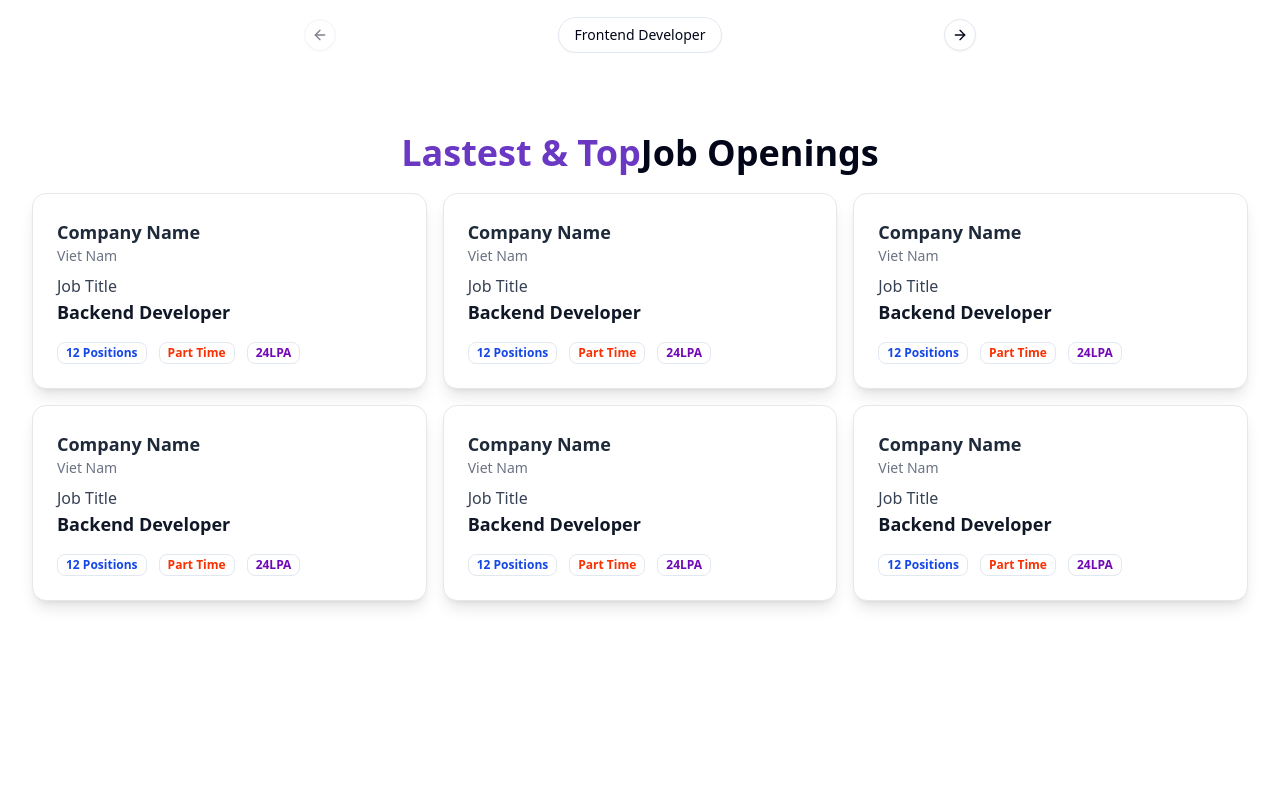
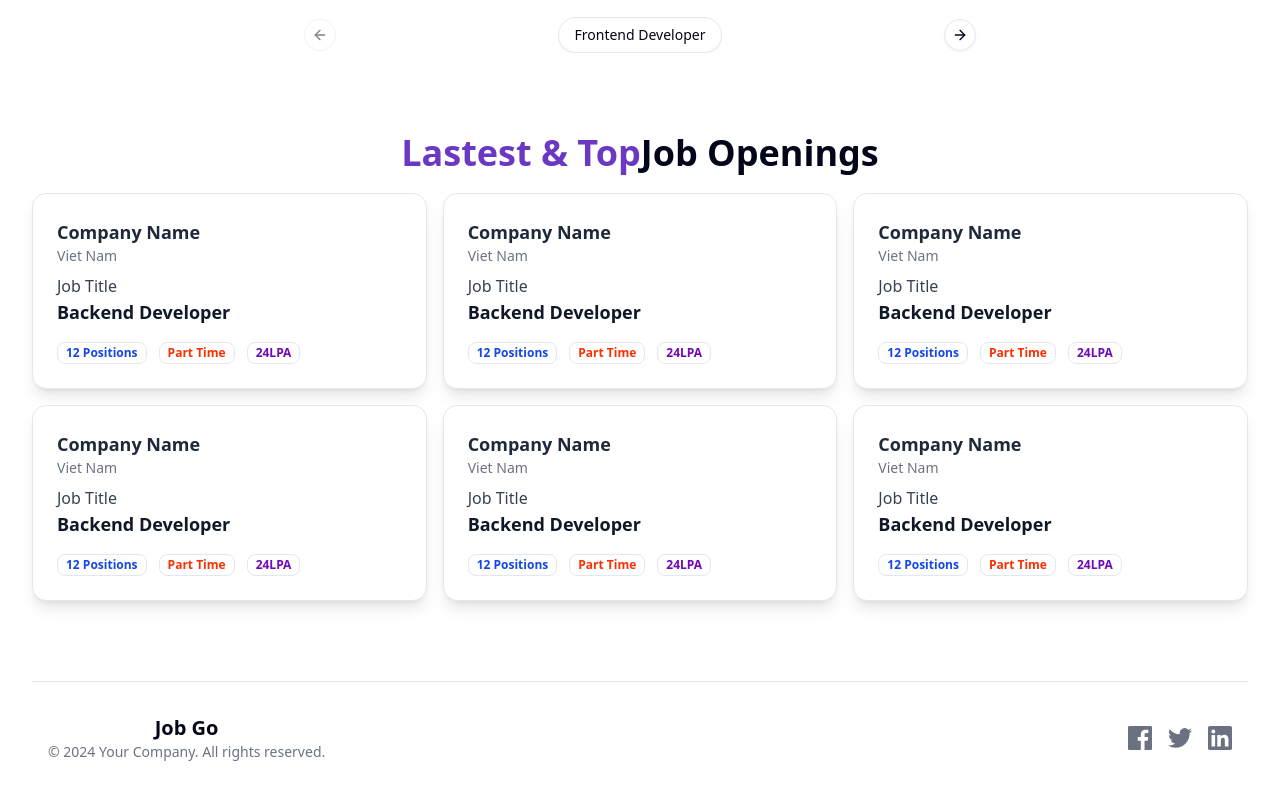
Before and after one commit to nguyendungnd204/jobgo-frontend, a React (Vite) app: page / in a window 1280 px wide. Shown: the part 425-1225 px from the top of the page. Before the commit the page ends 1138 px from the top, so only its background shows below. Built offline with nearby package versions, Linux system fonts and the light colour scheme; no server answers.

Commit message:
add footer

```diff
--- a/src/components/Home.jsx
+++ b/src/components/Home.jsx
@@ -3,6 +3,7 @@ import Navbar from './shared/Navbar'
 import HeroSection from './HeroSection'
 import CategoryCarousel from './CategoryCarousel'
 import LastestJobs from './LastestJobs'
+import Footer from './shared/Footer'
 
 const Home = () => {
   return (
@@ -11,7 +12,7 @@ const Home = () => {
         <HeroSection/>
          <CategoryCarousel/>
         <LastestJobs/>
-        {/*<Footer/> */}
+        <Footer/>
     </div>
   )
 }
--- /dev/null
+++ b/src/components/shared/Footer.jsx
@@ -0,0 +1,47 @@
+import React from 'react'
+
+const Footer = () => {
+  return (
+    <footer className="border-t border-t-gray-200 py-8">
+      <div className="container mx-auto px-4">
+        <div className="flex flex-col md:flex-row justify-between items-center">
+          <div className="mb-4 md:mb-0">
+            <h2 className="text-xl font-bold">Job Go</h2>
+            <p className="text-sm text-gray-500">© 2024 Your Company. All rights reserved.</p>
+          </div>
+          <div className="flex space-x-4 mt-4 md:mt-0">
+            <a
+              href="https://facebook.com"
+              className="hover:text-gray-400 text-gray-500"
+              aria-label="Facebook"
+            >
+              <svg className="w-6 h-6" fill="currentColor" viewBox="0 0 24 24">
+                <path d="M22.676 0H1.324C.593 0 0 .592 0 1.324v21.352C0 23.408.593 24 1.324 24h11.49v-9.294H9.691V11.01h3.123V8.413c0-3.1 1.894-4.788 4.659-4.788 1.325 0 2.463.099 2.795.143v3.24l-1.918.001c-1.504 0-1.795.715-1.795 1.763v2.31h3.587l-.467 3.696h-3.12V24h6.116C23.407 24 24 23.408 24 22.676V1.324C24 .592 23.407 0 22.676 0z" />
+              </svg>
+            </a>
+            <a
+              href="https://twitter.com"
+              className="hover:text-gray-400 text-gray-500"
+              aria-label="Twitter"
+            >
+              <svg className="w-6 h-6" fill="currentColor" viewBox="0 0 24 24">
+                <path d="M24 4.557a9.835 9.835 0 01-2.828.775 4.932 4.932 0 002.165-2.724 9.864 9.864 0 01-3.127 1.195 4.916 4.916 0 00-8.38 4.482A13.94 13.94 0 011.671 3.149a4.916 4.916 0 001.523 6.574 4.903 4.903 0 01-2.229-.616v.06a4.917 4.917 0 003.946 4.827 4.935 4.935 0 01-2.224.085 4.919 4.919 0 004.59 3.417A9.867 9.867 0 010 19.54a13.94 13.94 0 007.548 2.213c9.055 0 14.002-7.496 14.002-13.986 0-.213-.004-.425-.014-.636A10.012 10.012 0 0024 4.557z" />
+              </svg>
+            </a>
+            <a
+              href="https://linkedin.com"
+              className="hover:text-gray-400 text-gray-500"
+              aria-label="LinkedIn"
+            >
+              <svg className="w-6 h-6" fill="currentColor" viewBox="0 0 24 24">
+                <path d="M20.447 20.452H16.85v-5.569c0-1.328-.027-3.036-1.849-3.036-1.852 0-2.135 1.445-2.135 2.939v5.666H9.276V9h3.44v1.561h.049c.48-.905 1.654-1.849 3.405-1.849 3.641 0 4.314 2.396 4.314 5.509v6.231zM5.337 7.433a1.998 1.998 0 11.001-3.996 1.998 1.998 0 01-.001 3.996zm1.773 13.019H3.56V9h3.55v11.452zM22.225 0H1.771C.792 0 0 .771 0 1.723v20.555C0 23.23.792 24 1.771 24h20.451C23.2 24 24 23.23 24 22.278V1.723C24 .771 23.2 0 22.222 0z" />
+              </svg>
+            </a>
+          </div>
+        </div>
+      </div>
+    </footer>
+  )
+}
+
+export default Footer
```
